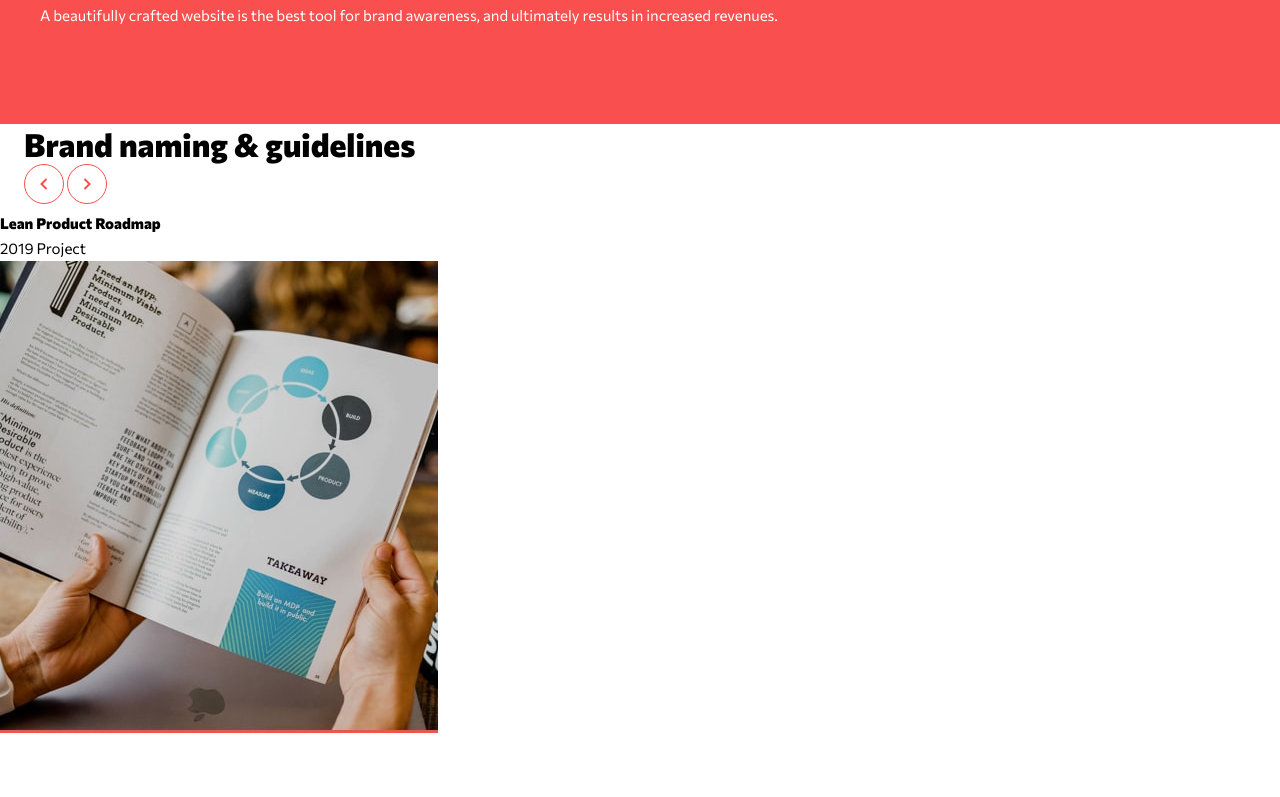
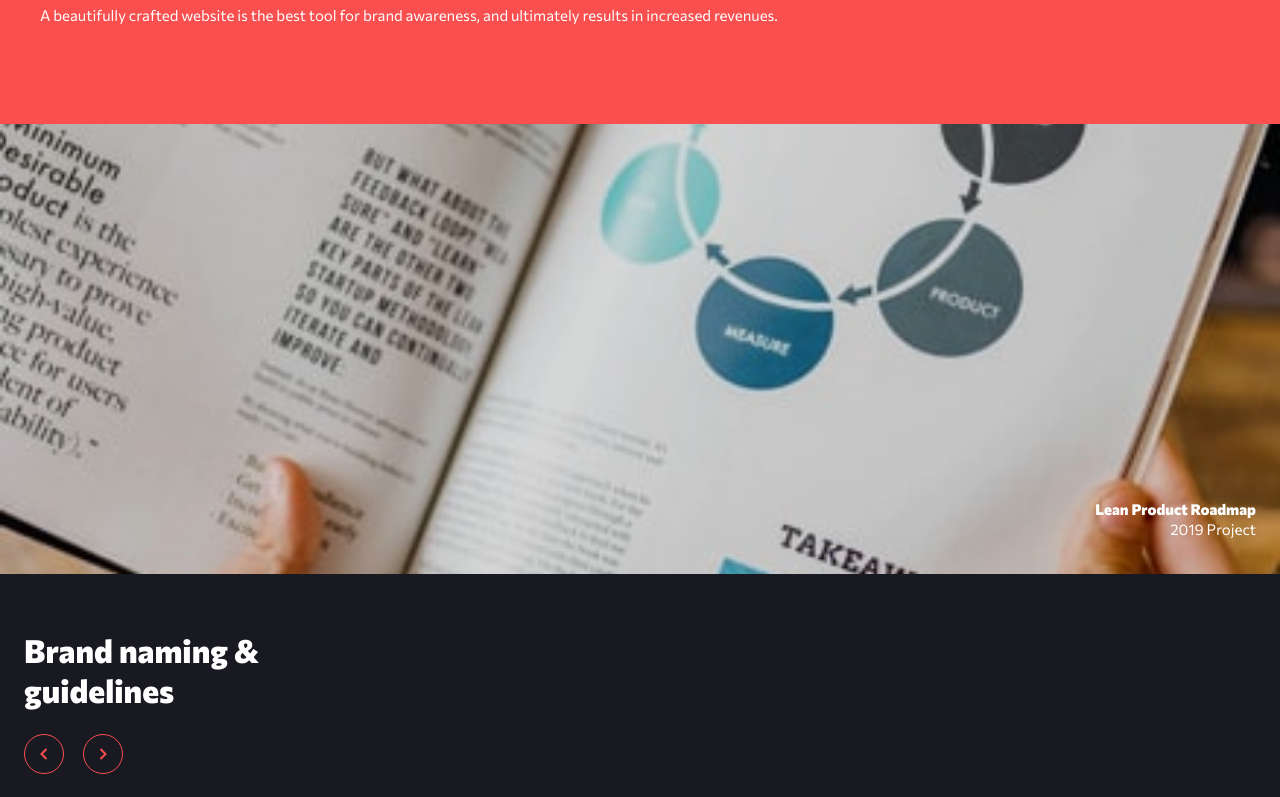
Before and after one commit to richieAiello/creative-agency-website, a website built with Parcel: page src/index.html in a window 1280 px wide. Shown: the part 1940-2737 px from the top of the page. Built offline with nearby package versions, Linux system fonts and the light colour scheme.

Commit message:
Styled main section brand in main.scss. Created insertSvg.js.
Iserted inline svg's for styling purposes with javascript to clean up index.html.

```diff
--- a/src/index.html
+++ b/src/index.html
@@ -12,7 +12,7 @@
   <link href="https://fonts.googleapis.com/css2?family=Commissioner:wght@400;700;800&display=swap" rel="stylesheet">
 
   <link rel="stylesheet" href="main.scss">
-  <script type="module" src="index.js "></script>
+  <script type="module" src="index.js"></script>
 
   <title>Frontend Mentor | Creative single page site</title>
 </head>
@@ -174,10 +174,12 @@
     <!-- Background color white. -->
     <section class="brand">
       <!-- Background color black -->
-      <div class="context">
+      <div class="brand__context">
         <div class="container">
           <h2 class="main__heading brand__heading bold">
-            Brand naming & guidelines
+            Brand naming &
+            <br>
+            guidelines
           </h2>
 
           <div class="wrapper">
@@ -186,7 +188,7 @@
               Click to view the previous slide
             </label>
             <button type="button" class="btn btn--prev" id="previous">
-              <img src="./assets/svg/icon-arrow-previous.svg" alt="">
+              <!-- SVG inserted via index.js -->
             </button>
 
             <!-- Label is hidden and still accessible to screen readers. -->
@@ -194,7 +196,7 @@
               Click to view the next slide
             </label>
             <button type="button" class="btn btn--next" id="next">
-              <img src="./assets/svg/icon-arrow-next.svg" alt="">
+              <!-- SVG inserted via index.js -->
             </button>
           </div>
         </div>
@@ -202,9 +204,11 @@
 
       <!-- Look into applying lazy load to images in this section -->
       <div class="brand__display">
-        <div class="brand__description">
-          <h4 class="brand__sub-heading bold">Lean Product Roadmap</h4>
-          <p class="brand__text">2019 Project</p>
+        <div class="container">
+          <div class="brand__description">
+            <h4 class="brand__sub-heading bold">Lean Product Roadmap</h4>
+            <p class="brand__text">2019 Project</p>
+          </div>
         </div>
 
         <!-- Only one of these images are displayed at a time -->
@@ -212,59 +216,59 @@
         <img
           src="./assets/mobile/image-slide-1.jpg"
           alt="Person holing and reading a pamphlet of a product roadmap."
-          class="image image--slide-1 image--mobile"
+          class="image image--brand image--slide-1 image--mobile"
         >
         <!-- Displayed on tablet by default. -->
         <img
           src="./assets/tablet/image-slide-1.jpg"
           alt="Person holing and reading a pamphlet of a product roadmap."
-          class="image image--slide-1 image--tablet"
+          class="image image--brand image--slide-1 image--tablet"
         >
         <!-- Displayed on desktop by default. -->
         <img
           src="./assets/desktop/image-slide-1.jpg"
           alt="Person holing and reading a pamphlet of a product roadmap."
-          class="image image--slide-1 image--desktop"
+          class="image image--brand image--slide-1 image--desktop"
         >
         <!-- Displayed on mobile, hidden on page load. -->
         <img
           src="./assets/mobile/image-slide-2.jpg"
           alt="New majestic hotel merchandise including a bag, laptop, smartphone."
-          class="image image--slide-2 image--mobile hidden"
+          class="image image--brand image--slide-2 image--mobile hidden"
         >
         <!-- Displayed on tablet, hidden on page load. -->
         <img
           src="./assets/tablet/image-slide-2.jpg"
           alt="New majestic hotel merchandise including a bag, laptop, smartphone."
-          class="image image--slide-2 image--tablet hidden"
+          class="image image--brand image--slide-2 image--tablet hidden"
         >
         <!-- Displayed on desktop, hidden on page load. -->
         <img
           src="./assets/desktop/image-slide-2.jpg"
           alt="New majestic hotel merchandise including a bag, laptop, smartphone."
-          class="image image--slide-2 image--desktop hidden"
+          class="image image--brand image--slide-2 image--desktop hidden"
         >
         <!-- Displayed on mobile, hidden on page load. -->
         <img
           src="./assets/mobile/image-slide-3.jpg"
           alt="Web design project titled crypto dashboard."
-          class="image image--slide-3 image--mobile hidden"
+          class="image image--brand image--slide-3 image--mobile hidden"
         >
         <!-- Displayed on tablet, hidden on page load. -->
         <img
          src="./assets/tablet/image-slide-3.jpg"
          alt="Web design project titled crypto dashboard."
-         class="image image--slide-3 image--tablet hidden"
+         class="image image--brand image--slide-3 image--tablet hidden"
         >
         <!-- Displayed on desktop, hidden on page load. -->
         <img
           src="./assets/desktop/image-slide-3.jpg"
           alt="Web design project titled crypto dashboard."
-          class="image image--slide-3 image--desktop hidden"
+          class="image image--brand image--slide-3 image--desktop hidden"
         >
       </div>
 
-      <!-- Absolutely positioned bg pattern. -->
+      <!-- Hidden on mobile. Absolutely positioned bg pattern. -->
       <img src="./assets/svg/bg-pattern-wavy-white.svg" alt="" class="bg-wave-white">
     </section>
   </main>
--- a/src/index.js
+++ b/src/index.js
@@ -0,0 +1,6 @@
+import { insertBrandBtnIcons } from "./insertSvg";
+
+export const prevBtn = document.querySelector('#previous');
+export const nextBtn = document.querySelector('#next');
+
+insertBrandBtnIcons();
--- /dev/null
+++ b/src/insertSvg.js
@@ -0,0 +1,17 @@
+import { prevBtn, nextBtn } from "./index";
+
+export const insertBrandBtnIcons = () => {
+
+  prevBtn.innerHTML =
+    `<svg width="40" height="40" xmlns="http://www.w3.org/2000/svg">
+    <g transform="matrix(-1 0 0 1 40 0)" stroke="#F94F4F"
+    fill="none" fill-rule="evenodd" class="brand-icon">
+    <circle cx="20" cy="20" r="19.5"/>
+    <path stroke-width="2" d="M17.5 15l5 5-5 5"/></g></svg>`
+
+  nextBtn.innerHTML =
+    `<svg width="40" height="40" xmlns="http://www.w3.org/2000/svg">
+    <g stroke="#F94F4F" fill="none" fill-rule="evenodd" class="brand-icon">
+    <circle cx="20" cy="20" r="19.5"/>
+    <path stroke-width="2" d="M17.5 15l5 5-5 5"/></g></svg>`;
+}
--- a/src/main.scss
+++ b/src/main.scss
@@ -192,6 +192,56 @@ $light-red: #FF9393;
       bottom: 71px;
     }
   }
+
+  .brand {
+    display: flex;
+    flex-direction: column;
+    color: $white;
+
+    &__context {
+      order: 2;
+      padding: 4rem 0;
+      background-color: $bg-black;
+    }
+
+    &__heading {
+      margin-bottom: 1.5rem;
+    }
+
+    &__display {
+      position: relative;
+      margin-bottom: -0.5rem;
+
+      .container {
+        display: flex;
+        justify-content: flex-end;
+        height: 100%;
+        position: absolute;
+        left: 0;
+        right: 0;
+      }
+    }
+
+    &__description {
+      text-align: right;
+      margin-top: auto;
+      margin-bottom: 2.1875rem;
+    }
+
+    &__sub-heading,
+    &__text {
+      font-size: inherit;
+      line-height: 1.25rem;
+    }
+
+    .bg-wave-white {
+      display: none;
+    }
+
+    .brand-icon {
+      transition: all 400ms;
+    }
+  }
 }
 
 /******************************
@@ -206,6 +256,11 @@ $light-red: #FF9393;
   border: initial;
   color: inherit;
   transition: all 400ms;
+
+  &:hover,
+  &:focus {
+    cursor: pointer;
+  }
 
   &--schedule {
     font-size: 1rem;
@@ -246,6 +301,22 @@ $light-red: #FF9393;
       border-color: $light-red;
     }
   }
+
+  &--prev {
+    margin-right: 1rem;
+  }
+
+  &--prev,
+  &--next {
+
+    &:hover,
+    &:focus {
+
+      .brand-icon {
+        stroke: $light-red;
+      }
+    }
+  }
 }
 
 /******************************
@@ -264,6 +335,11 @@ $light-red: #FF9393;
   &--design {
     max-height: 250px;
     object-position: top;
+  }
+
+  &--brand {
+    width: 100%;
+    max-height: 450px;
   }
 
   @media(min-width: 650px) {
```
